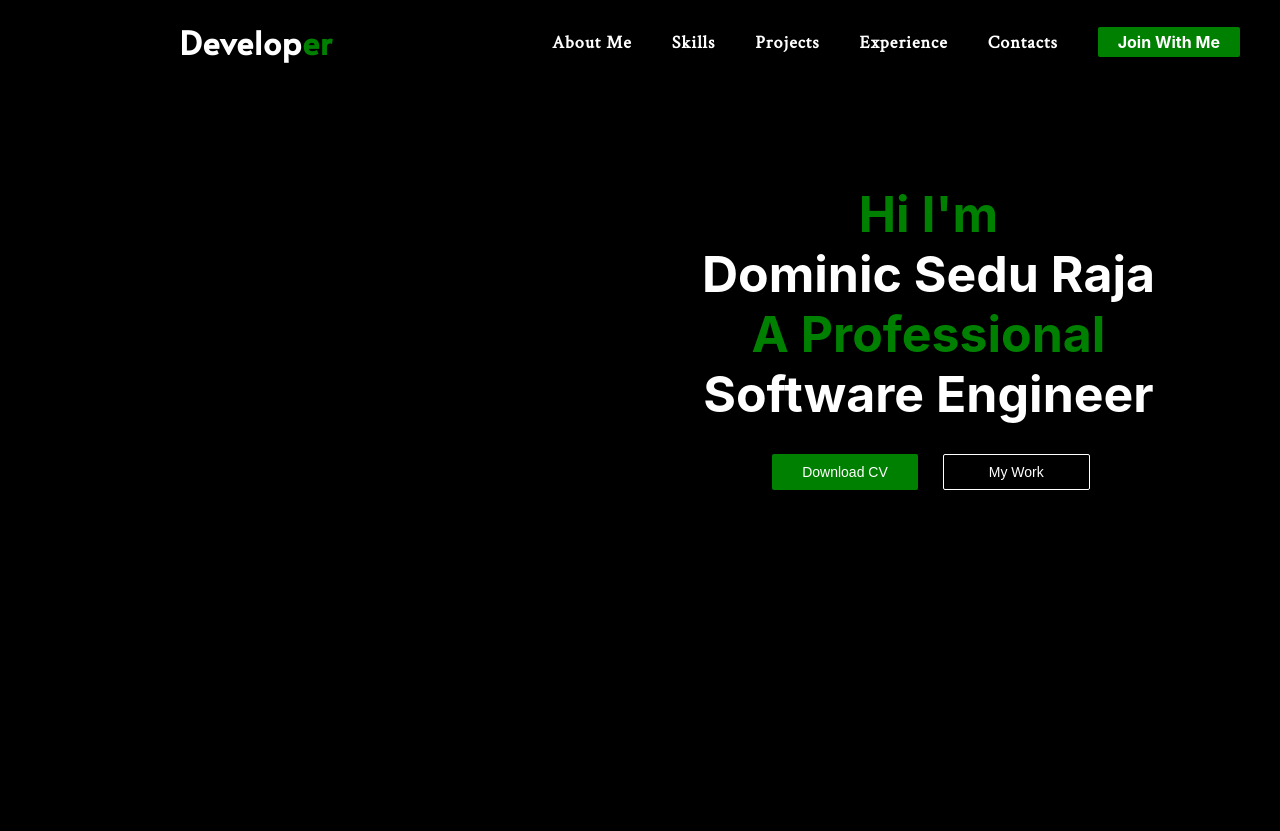
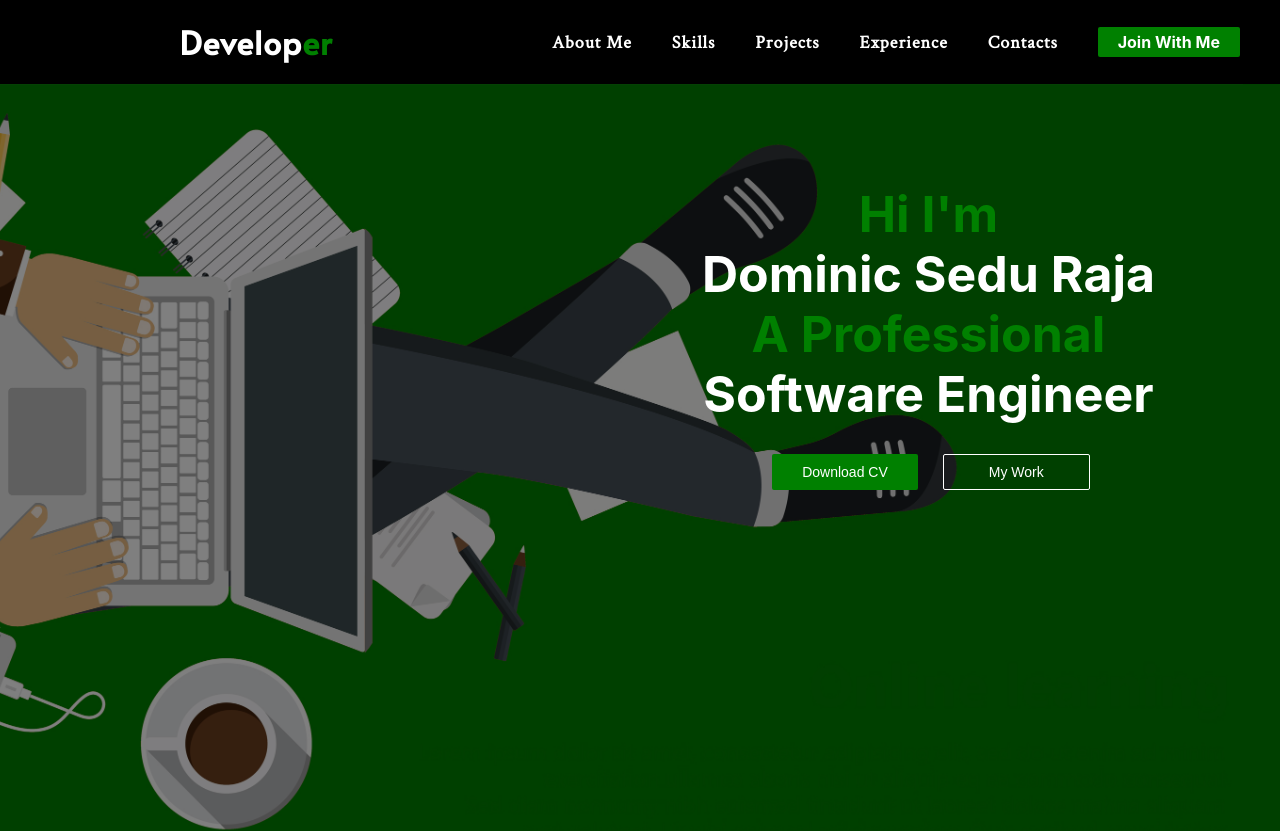
Before and after one commit to Dominic-SR/Portfolio, a React (Create React App) app: page / in a window 1280 px wide. Shown: the top 831 px of the page. Built offline with nearby package versions, Linux system fonts and the light colour scheme; a web font is replaced by a local one.

Commit message:
second commit

```diff
--- a/src/components/TopContainer/TopContainer.css
+++ b/src/components/TopContainer/TopContainer.css
@@ -1,4 +1,5 @@
 .topcontainer{
+    background-image: url("../../files/banner.jpg");
     height: 100vh;
     background-position: center;
     background-size: cover;
```
